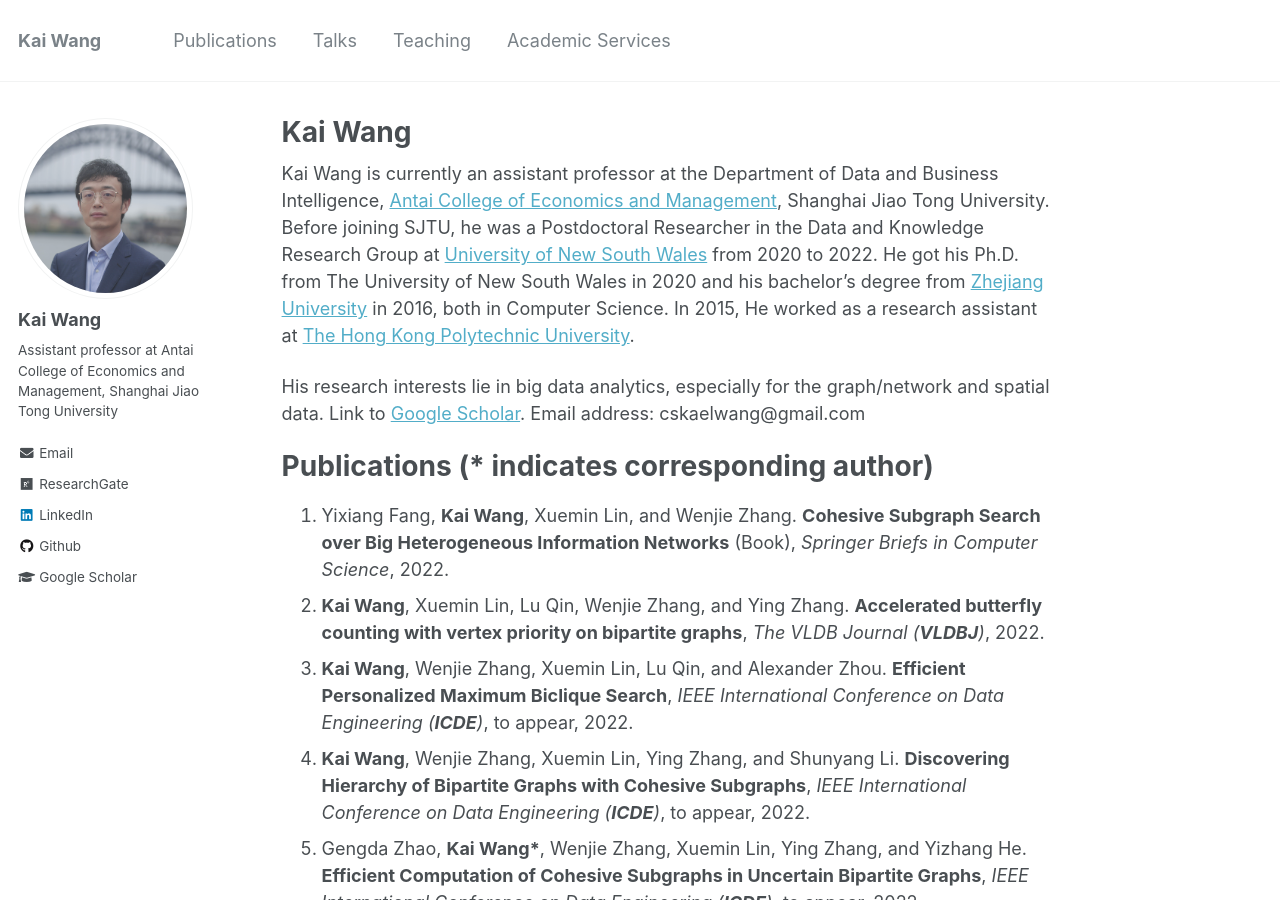
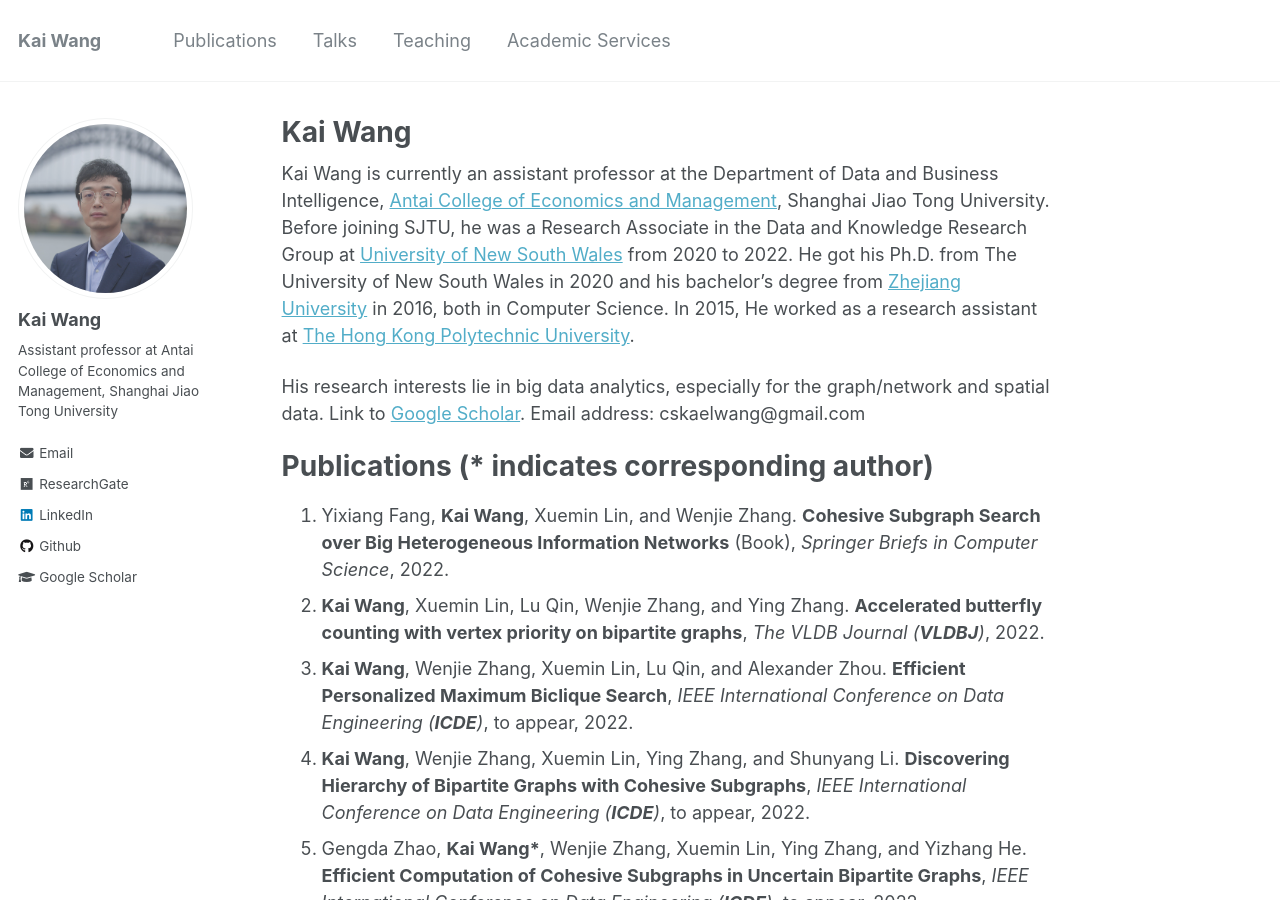
Before and after one commit to cs-kaiwang/cs-kaiwang.github.io, a Jekyll site: the page built from _pages/about.md, in a window 1280 px wide and 900 px high. Built offline with Jekyll 4.4.1, drawn with Linux system fonts in a browser that asks for light colours.

Commit message:
Update about.md

```diff
--- a/_pages/about.md
+++ b/_pages/about.md
@@ -8,7 +8,7 @@ redirect_from:
   - /about.html
 ---
 
-Kai Wang is currently an assistant professor at the Department of Data and Business Intelligence, [Antai College of Economics and Management](https://www.acem.sjtu.edu.cn/en/), Shanghai Jiao Tong University. Before joining SJTU, he was a Postdoctoral Researcher in the Data and Knowledge Research Group at [University of New South Wales](https://www.unsw.edu.au/) from 2020 to 2022. He got his Ph.D. from The University of New South Wales in 2020 and his bachelor’s degree from [Zhejiang University](https://www.zju.edu.cn/) in 2016, both in Computer Science. In 2015, He worked as a research assistant at [The Hong Kong Polytechnic University](https://www.polyu.edu.hk/). <!--(advised by [UNSW Scientia Prof. Xuemin Lin](http://www.cse.unsw.edu.au/~lxue/) and [Prof. Wenjie Zhang](http://www.cse.unsw.edu.au/~zhangw/)) -->
+Kai Wang is currently an assistant professor at the Department of Data and Business Intelligence, [Antai College of Economics and Management](https://www.acem.sjtu.edu.cn/en/), Shanghai Jiao Tong University. Before joining SJTU, he was a Research Associate in the Data and Knowledge Research Group at [University of New South Wales](https://www.unsw.edu.au/) from 2020 to 2022. He got his Ph.D. from The University of New South Wales in 2020 and his bachelor’s degree from [Zhejiang University](https://www.zju.edu.cn/) in 2016, both in Computer Science. In 2015, He worked as a research assistant at [The Hong Kong Polytechnic University](https://www.polyu.edu.hk/). <!--(advised by [UNSW Scientia Prof. Xuemin Lin](http://www.cse.unsw.edu.au/~lxue/) and [Prof. Wenjie Zhang](http://www.cse.unsw.edu.au/~zhangw/)) -->
 
 His research interests lie in big data analytics, especially for the graph/network and spatial data.  Link to [Google Scholar](https://scholar.google.com/citations?user=G4DiwTIAAAAJ&hl=en). Email address: cskaelwang@gmail.com
 
```
